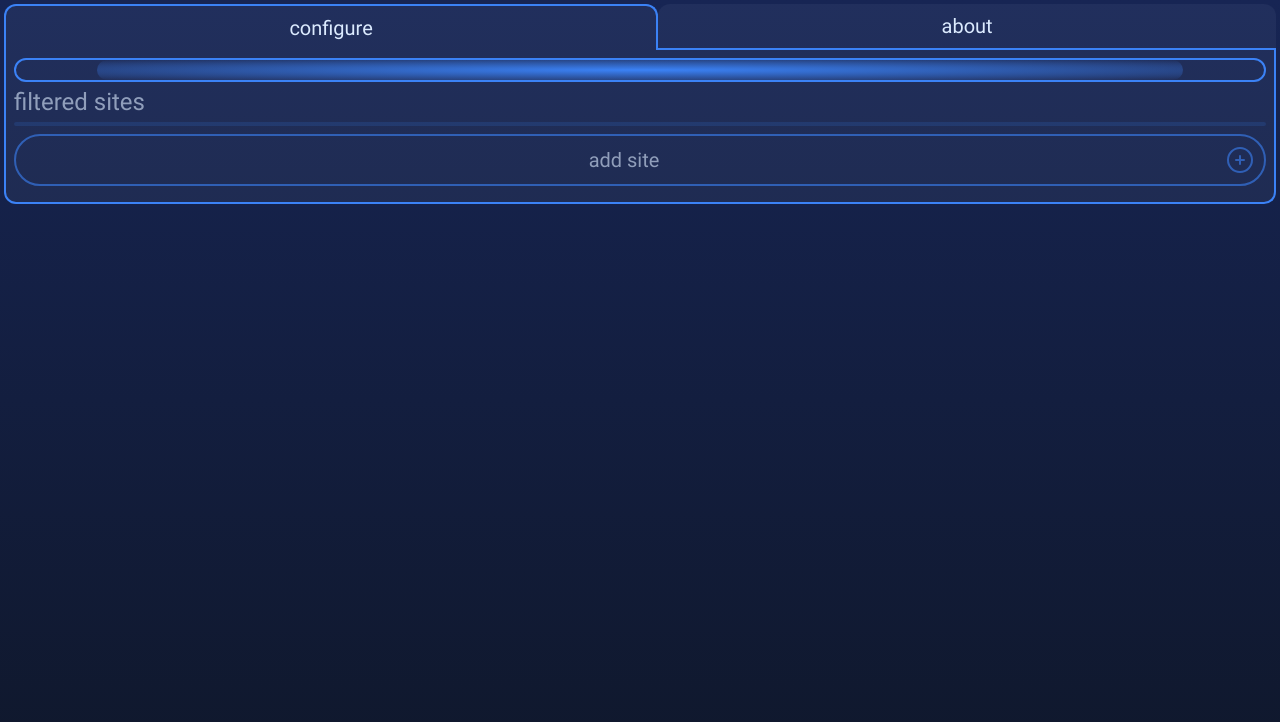
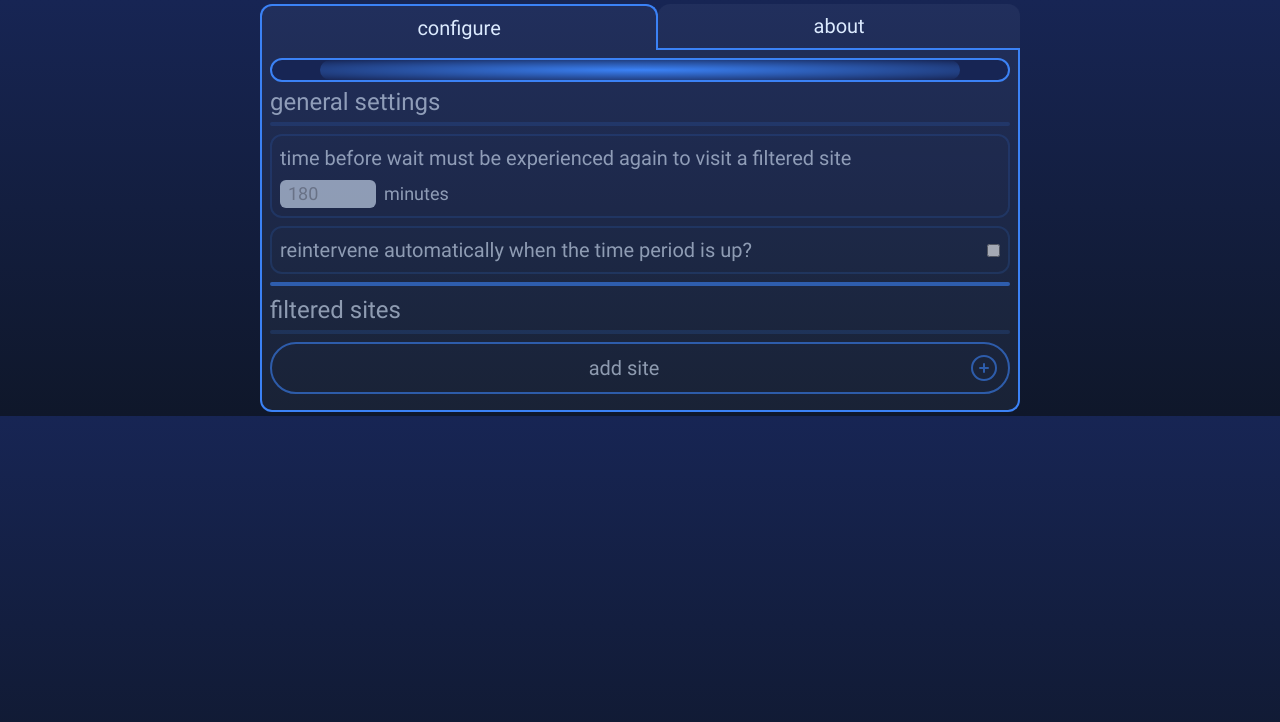
Before and after one commit to enchanted-sword/Intervention-Extension, a browser extension: page src/menu/menu.html in a window 1280 px wide. Drawn offline with Linux system fonts and the light colour scheme.

Commit message:
Responsive extension menu design is an EXPERIENCE

```diff
--- a/src/menu/menu.html
+++ b/src/menu/menu.html
@@ -1,5 +1,5 @@
 <!DOCTYPE html>
-<html class="h-full">
+<html class="flex justify-center">
 
 <head>
   <title>Intervention Extension TBN</title>
@@ -9,18 +9,37 @@
 </head>
 
 <body
-  class="min-w-[360px] bg-gradient-to-t from-slate-900 to-blue-950 text-blue-100 selection:bg-blue-500 rounded-xl m-0 p-1 w-full">
-  <nav class="flex flex-row">
-    <button data-selected="" class="tab">configure</button>
-    <button class="tab">about</button>
+  class="min-w-90 max-w-3xl w-full flex-1 bg-gradient-to-t from-slate-900 to-blue-950 text-blue-100 selection:bg-blue-500 rounded-xl m-0 p-1 overflow-hidden relative">
+  <nav class="w-full justify-stretch flex flex-row">
+    <button target="configure" class="tab" data-selected>configure</button>
+    <button target="about" class="tab">about</button>
   </nav>
-  <main class="border-blue-500 border-2 border-t-0 bg-blue-100/5 rounded-b-xl p-2">
-    <section class="flex flex-col gap-1">
+  <main class="border-blue-500 border-2 border-t-0 bg-blue-100/5 rounded-b-xl overflow-clip">
+    <div class="relative scroll h-[500px] sm:h-fit">
+      <section class="flex flex-col gap-1 p-2 ">
         <figure role="timer"
-        class="w-full h-6 rounded-full border-2 border-blue-500 flex justify-center items-center transition-transform">
+          class="sticky top-2 w-full h-6 rounded-full border-2 border-blue-500 flex justify-center items-center transition-transform bg-blue-950 z-10">
           <div id="timer" class="rounded-full h-full animate-wait timer"></div>
         </figure>
         <div class="disabled">
+          <h2>general settings</h2>
+          <hr class="rounded-xl border-2 border-blue-500/25 my-1" />
+          <ul class="list-none divide-blue-500/25 mt-2 flex flex-col gap-2">
+            <li
+              class="rounded-xl p-2 border-2 border-blue-500/25 flex flex-row flex-wrap gap-x-4 gap-y-2 justify-between items-center">
+              <h3>time before wait must be experienced again to visit a filtered site</h3>
+              <span class="flex flex-row gap-2 items-center">
+                <input type="number" placeholder="180" step="1" min="10" class="bg-blue-100 text-blue-950 w-24">
+                <p>minutes</p>
+              </span>
+            </li>
+            <li
+              class="rounded-xl p-2 border-2 border-blue-500/25 flex flex-row flex-wrap gap-x-4 gap-y-2 justify-between items-center">
+              <h3>reintervene automatically when the time period is up?</h3>
+              <input type="checkbox">
+            </li>
+          </ul>
+          <hr class="rounded-xl border-2 border-blue-500 my-2" />
           <h2>filtered sites</h2>
           <hr class="rounded-xl border-2 border-blue-500/25 my-1" />
           <button id="add"
@@ -33,10 +52,11 @@
             </svg>
           </button>
           <ul id="hosts" class="list-none divide-blue-500/25 mt-2 flex flex-col gap-2">
-
           </ul>
         </div>
       </section>
+    </div>
+
   </main>
   <script src="menu.js"></script>
 </body>
--- a/src/menu/menu.js
+++ b/src/menu/menu.js
@@ -11,8 +11,9 @@ function onTimeout() {
     document.querySelectorAll('[data-remove]').forEach(button => {
       button.addEventListener('click', removeHost);
     });
-    document.querySelectorAll('[data-host]').forEach(button => {
-      button.addEventListener('change', updateHost);
+    document.querySelectorAll('[data-host]').forEach(input => {
+      input.removeAttribute('disabled');
+      input.addEventListener('change', updateHost);
     });
 
     waited = true;
@@ -66,6 +67,7 @@ async function removeHost({ target }) {
 
 const newHost = ([uuid, host], operable = false) => {
   const wrapper = document.createElement('div');
+  typeof operable === 'number' && (operable = false); // since function is used as an array map, operable will otherwise be assigned the index;
 
   wrapper.innerHTML = `
     <li class="rounded-xl p-2 border-2 border-blue-500/25" data-uuid="${uuid}">
@@ -80,10 +82,10 @@ const newHost = ([uuid, host], operable = false) => {
         </button>
       </div>
       <ul class="flex flex-col gap-2 divide-y-2 divide-blue-500/25 mt-2">
-        <li class="flex flex-row flex-wrap gap-x-4 justify-between items-center">
-          <h3 class="mb-2">hostname</h3>
+        <li class="flex flex-row flex-wrap gap-x-4 gap-y-2 justify-between items-center">
+          <h3>hostname</h3>
           <input type="text" data-has-icon placeholder="crouton.net" pattern="(?:www\\.)?[a-z\\d\\-]+\\.[a-z]{2,3}"
-            class="bg-blue-100 text-blue-950" required value="${host}" data-host />
+            class="bg-blue-100 text-blue-950" required value="${host}" data-host ${operable ? '' : 'disabled'}/>
         </li>
         <li class="flex flex-row justify-between items-center">
           <button data-remove
@@ -128,6 +130,10 @@ const init = async () => {
 
   const hostElements = Object.entries(hosts).map(newHost);
   document.getElementById('hosts').replaceChildren(...hostElements);
+
+  if (window.location.search === '?popup=true') {
+    document.body.style.width = '360px';
+  }
 };
 
 init();
--- a/style/main.css
+++ b/style/main.css
@@ -31,7 +31,7 @@
     @apply text-lg;
   }
 
-  input[type='text'] {
+  input:is([type='text'], [type='number']) {
     @apply appearance-none rounded-md outline-none px-2 text-lg;
   }
 }
@@ -42,11 +42,14 @@
   }
 
   .tab {
-    @apply text-xl rounded-t-xl p-2 bg-blue-100/5 flex-grow border-blue-500 border-2;
+    @apply text-xl rounded-t-xl p-2 bg-blue-100/5 flex-grow border-blue-500 border-2 transition-all;
     border-style: none none solid none;
   }
   .tab[data-selected] {
     border-style: solid solid none solid;
+  }
+  .tab:hover {
+    flex-grow: 1.1;
   }
 
   input[data-has-icon] {
@@ -65,7 +68,18 @@
     @apply opacity-60;
   }
 
-  .disabled button {
+  .disabled :is(button, input) {
     @apply cursor-not-allowed !important;
   }
+
+  .scroll {
+    overflow: auto;
+    scrollbar-width: thin;
+    scrollbar-color: theme(colors.blue.500) theme(colors.blue.950);
+  }
+  @media (min-width: 361px) {
+    .scroll {
+      max-height: calc(100vh - 56px);
+    }
+  }
 }
```
Also changed, not shown: src/main.css. Lines whose indentation alone changed are shown as unchanged.
